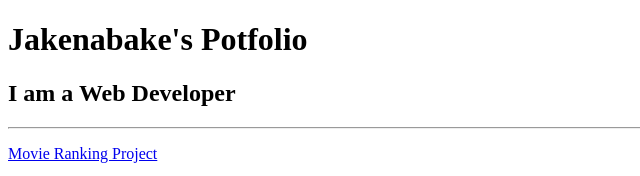
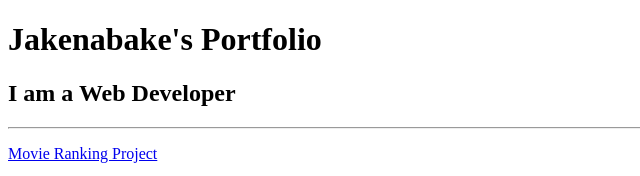
Before and after one commit to JSchaffer64/html-port, a plain HTML site: page index.html in a window 1280 px wide. Shown: the top 176 px of the page, 0-640 px from the left. Drawn offline with Linux system fonts and the light colour scheme.

Commit message:
Update index.html

```diff
--- a/index.html
+++ b/index.html
@@ -24,7 +24,7 @@ https://developer.mozilla.org/en-US/docs/Web/HTML/Element/img#attr-height -->
     <title>Document</title>
 </head>
 <body>
-<h1>Jakenabake's Potfolio</h1>
+<h1>Jakenabake's Portfolio</h1>
 <h2>I am a Web Developer</h2>
 <hr><p><a href="./public/movie-ranking.html">Movie Ranking Project</a></p>
 <p><img src="./assets/images/Movie.ranking.png" alt="Movie ranking"></p>
```
